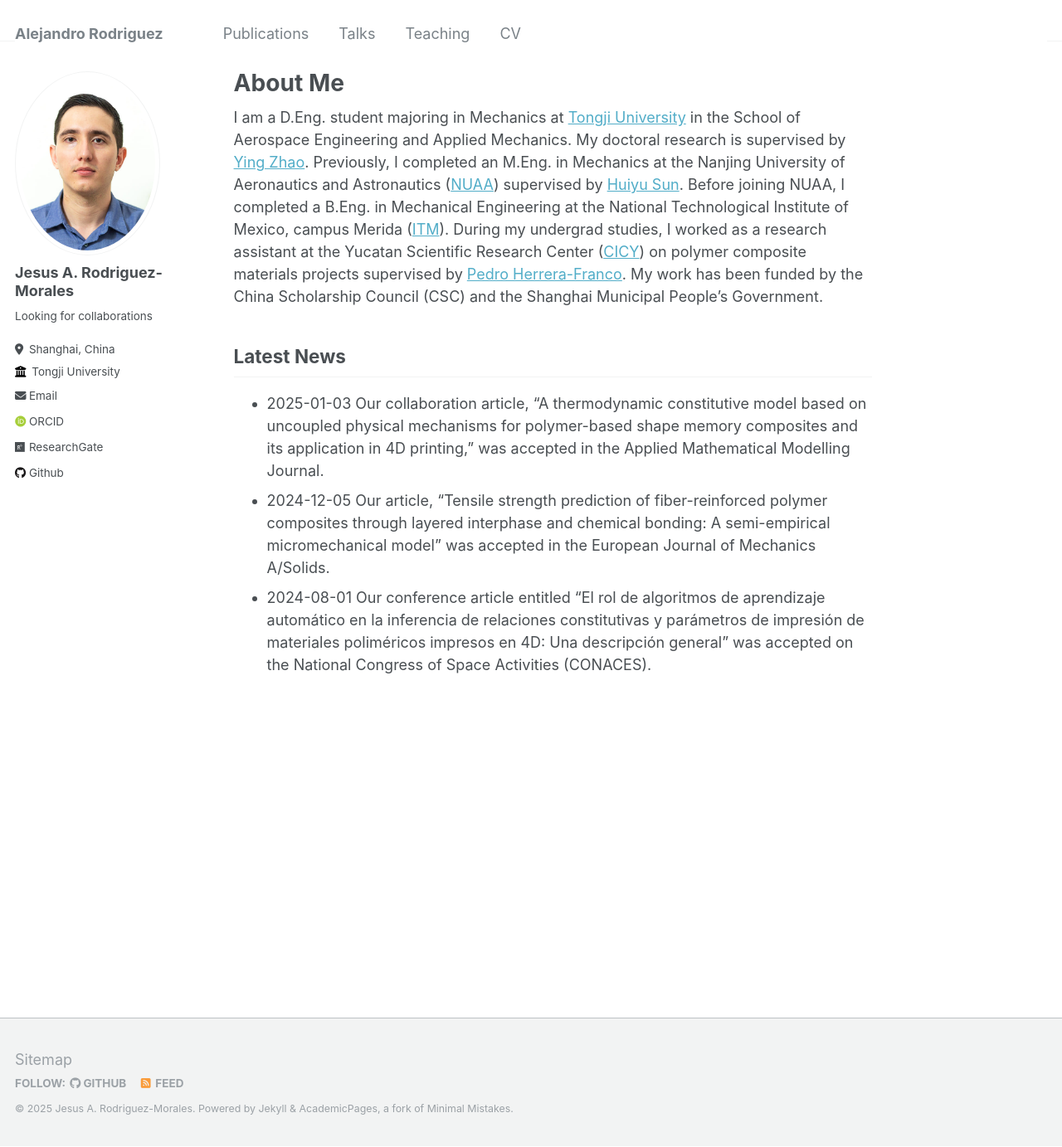
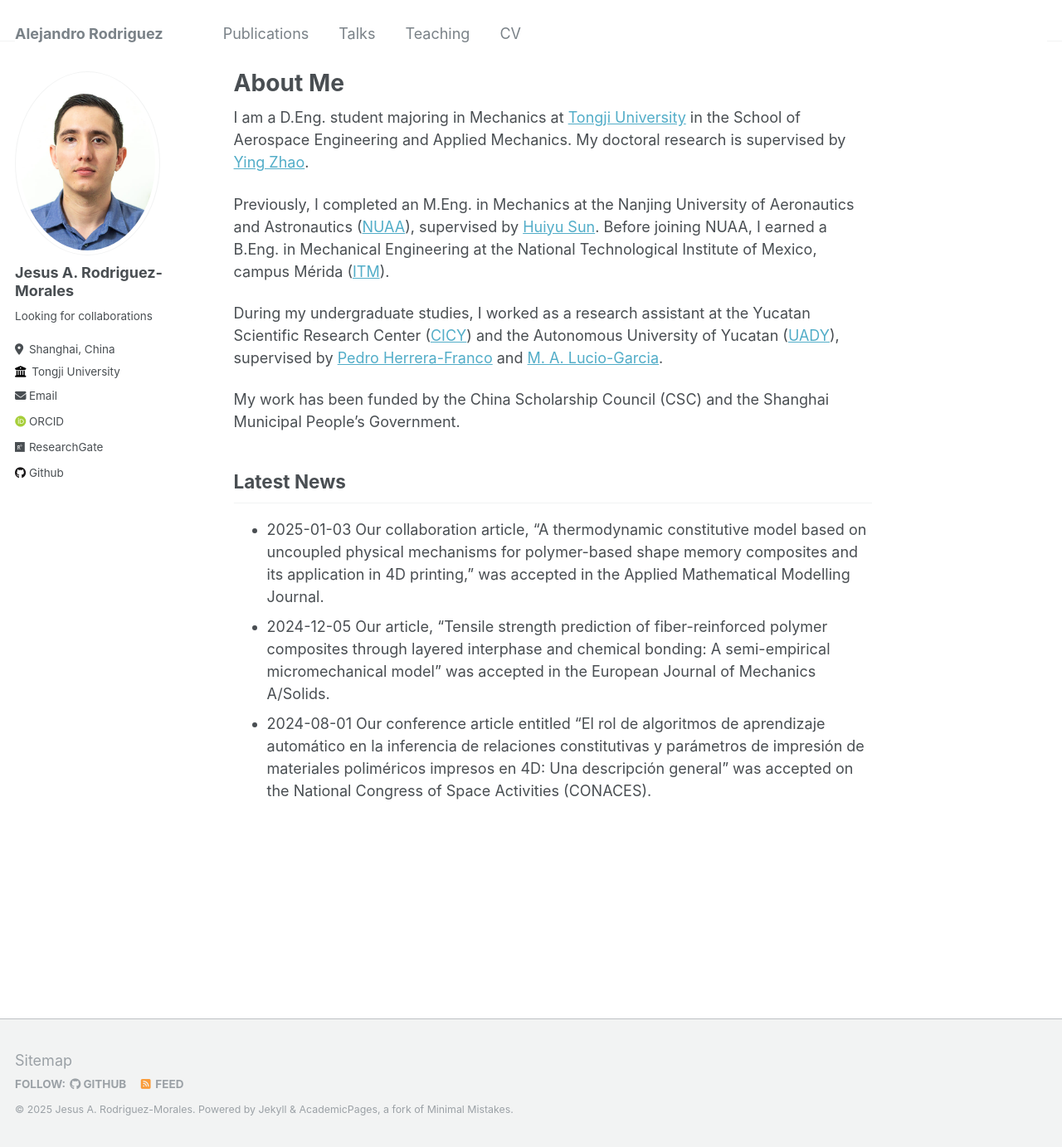
Before and after one commit to alex-rodriguez-m/alex-rodriguez-m.github.io, a Jekyll site: the page built from _pages/about.md, in a window 1280 px wide and 1383 px high. Shown: the whole window at 83% size. Built offline with Jekyll 4.4.1, drawn with Linux system fonts in a browser that asks for light colours; some web fonts are replaced.

Commit message:
Update about.md

```diff
--- a/_pages/about.md
+++ b/_pages/about.md
@@ -6,8 +6,13 @@ redirect_from:
   - /about/
   - /about.html
 ---
+I am a D.Eng. student majoring in Mechanics at [Tongji University](https://en.tongji.edu.cn/p/#/) in the School of Aerospace Engineering and Applied Mechanics. My doctoral research is supervised by [Ying Zhao](http://www.yingzhaotj.cn/).
 
-I am a D.Eng. student majoring in Mechanics at [Tongji University](https://en.tongji.edu.cn/p/#/) in the School of Aerospace Engineering and Applied Mechanics. My doctoral research is supervised by [Ying Zhao](http://www.yingzhaotj.cn/). Previously, I completed an M.Eng. in Mechanics at the Nanjing University of Aeronautics and Astronautics ([NUAA](http://nuaa.edu.cn/)) supervised by [Huiyu Sun](http://faculty.nuaa.edu.cn/shy/en/index/18666/list/index.htm). Before joining NUAA, I completed a B.Eng. in Mechanical Engineering at the National Technological Institute of Mexico, campus Merida ([ITM](https://www.merida.tecnm.mx/)). During my undergrad studies, I worked as a research assistant at the Yucatan Scientific Research Center ([CICY](https://www.cicy.mx/english)) on polymer composite materials projects supervised by [Pedro Herrera-Franco](https://www.researchgate.net/profile/Pedro-Herrera-Franco). My work has been funded by the China Scholarship Council (CSC) and the Shanghai Municipal People's Government.
+Previously, I completed an M.Eng. in Mechanics at the Nanjing University of Aeronautics and Astronautics ([NUAA](http://nuaa.edu.cn/)), supervised by [Huiyu Sun](http://faculty.nuaa.edu.cn/shy/en/index/18666/list/index.htm). Before joining NUAA, I earned a B.Eng. in Mechanical Engineering at the National Technological Institute of Mexico, campus Mérida ([ITM](https://www.merida.tecnm.mx/)).
+
+During my undergraduate studies, I worked as a research assistant at the Yucatan Scientific Research Center ([CICY](https://www.cicy.mx/english)) and the Autonomous University of Yucatan ([UADY](https://en.uady.mx/)), supervised by [Pedro Herrera-Franco](https://www.researchgate.net/profile/Pedro-Herrera-Franco) and [M. A. Lucio-Garcia](https://www.researchgate.net/profile/Lucio-Monica-Arely).
+
+My work has been funded by the China Scholarship Council (CSC) and the Shanghai Municipal People's Government.
 
 
 ## Latest News
```
